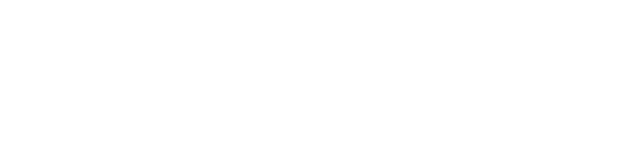
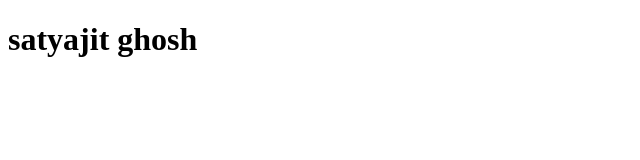
Before and after one commit to satyajit-jbl/javascript_full_course-yt, a plain HTML site: page index.html in a window 1280 px wide. Shown: the whole page, without its empty margins (0-640 px from the left). Drawn offline with Linux system fonts and the light colour scheme.

Commit message:
test commit

```diff
--- a/index.html
+++ b/index.html
@@ -6,6 +6,6 @@
     <title>javascript basics</title>
 </head>
 <body>
-
+    <h1> satyajit ghosh</h1>
 </body>
 </html>
```
